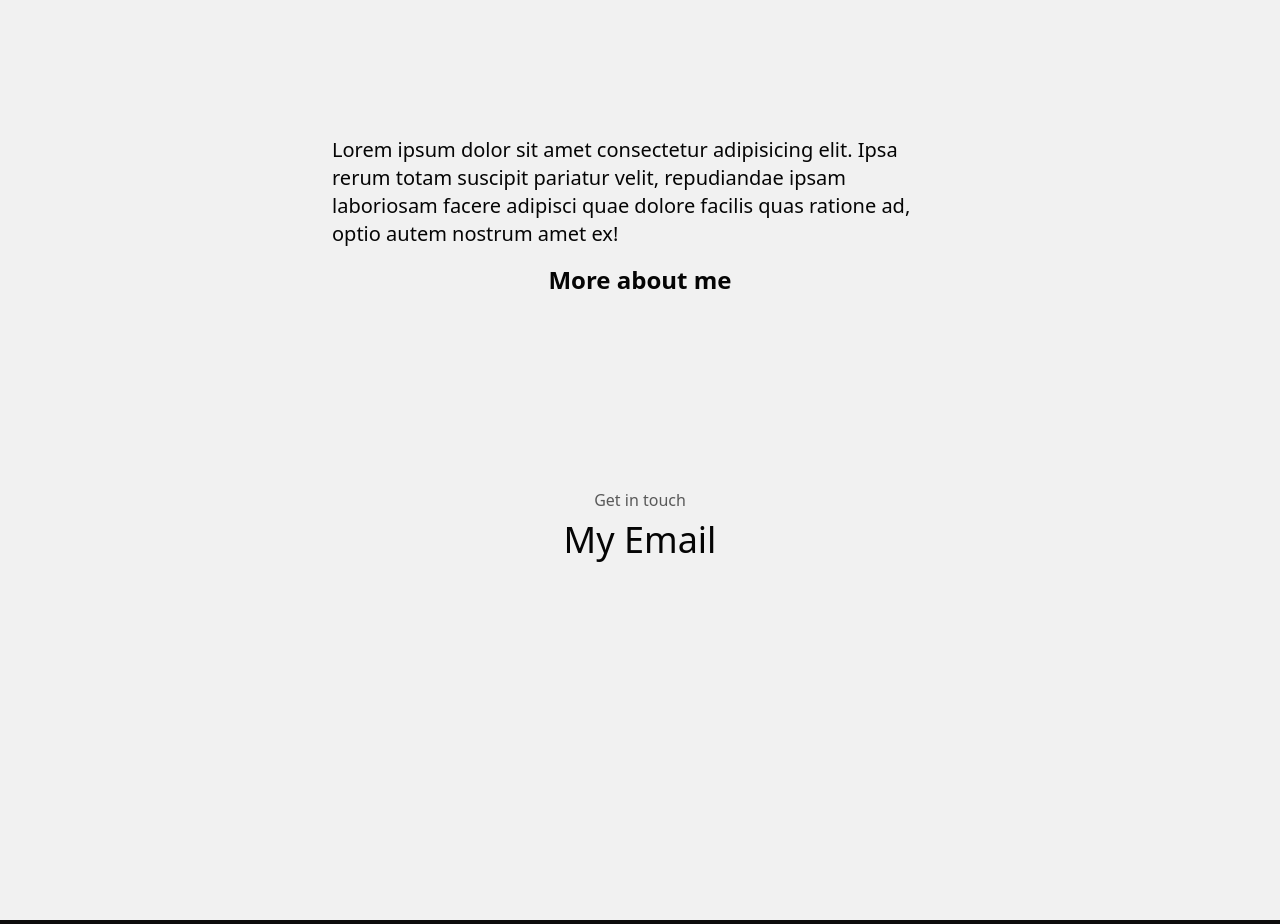
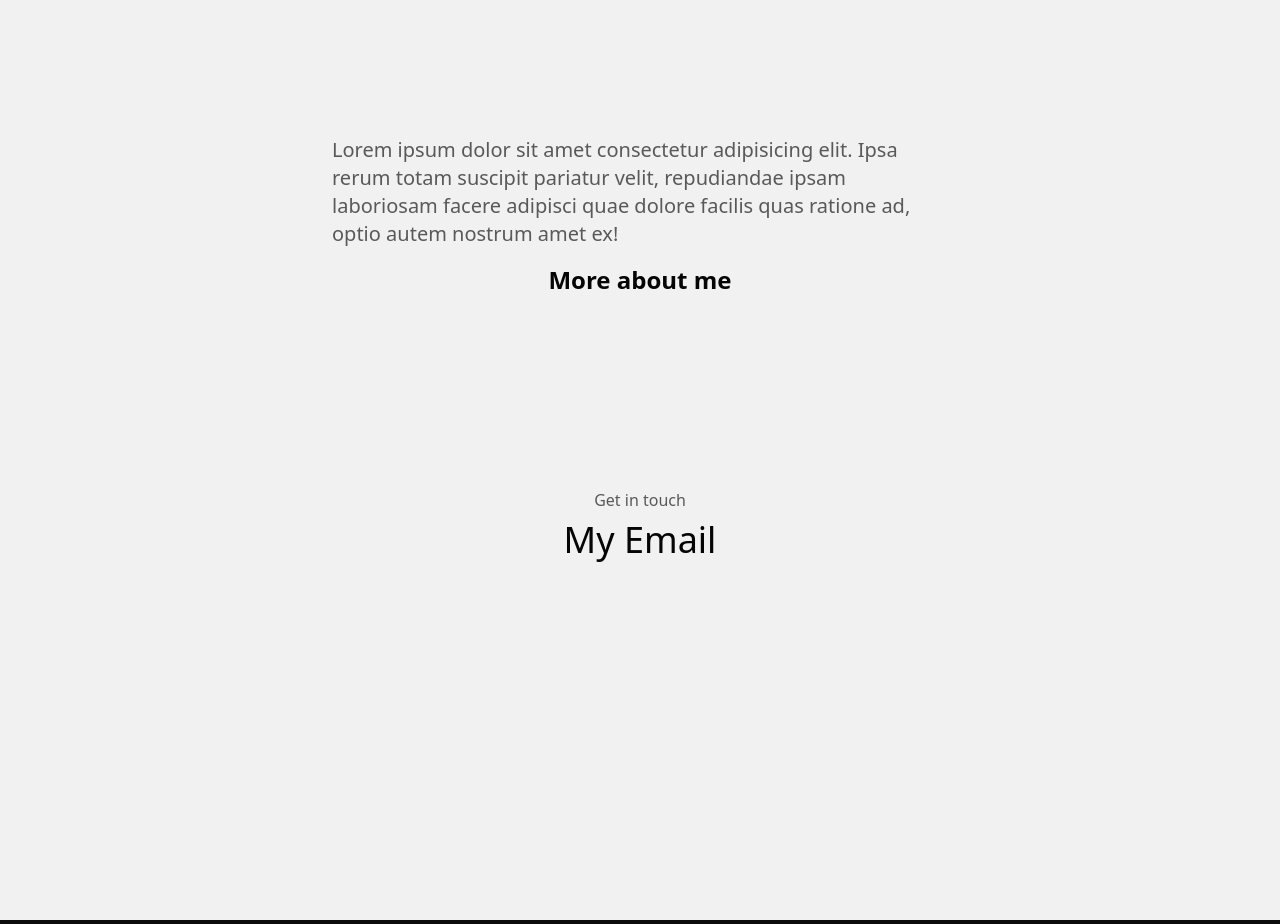
Before and after one commit to DarkoM996/nextjs-pagerouter-portfolio, a Next.js app: page / in a window 1280 px wide. Shown: the part 3540-4464 px from the top of the page. Built offline with nearby package versions, Linux system fonts and the light colour scheme.

Commit message:
Text color is changed to match design

```diff
--- a/pages/components/AboutSection.jsx
+++ b/pages/components/AboutSection.jsx
@@ -7,7 +7,7 @@ const AboutSection = () => {
       <div className="flex flex-col justify-between items-center w-full h-full gap-48">
         {/* Small paragraph section */}
         <div className="flex flex-col justify-center items-center gap-4">
-          <p className="text-xl w-full md:w-1/2">
+          <p className="text-xl w-full md:w-1/2 text-primary_customGray-800">
             Lorem ipsum dolor sit amet consectetur adipisicing elit. Ipsa rerum
             totam suscipit pariatur velit, repudiandae ipsam laboriosam facere
             adipisci quae dolore facilis quas ratione ad, optio autem nostrum
```
